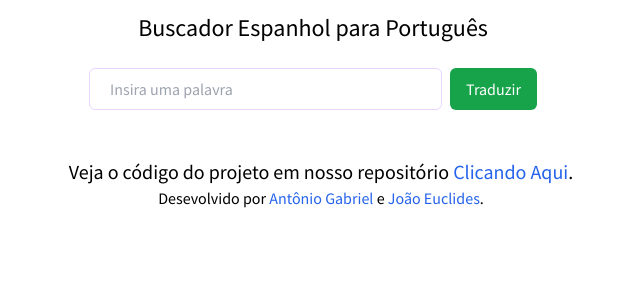
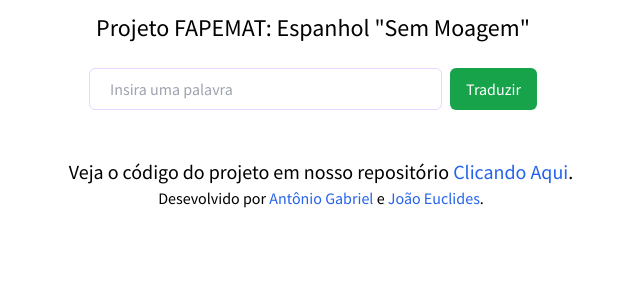
Before and after one commit to maccuci/search-engine, a React (Vite) app: page / in a window 1280 px wide. Shown: the top 300 px of the page, without its empty margins (327-967 px from the left). Built offline with nearby package versions, Linux system fonts and the light colour scheme.

Commit message:
editing title

```diff
--- a/src/components/translate.tsx
+++ b/src/components/translate.tsx
@@ -200,7 +200,7 @@ const Translate = () => {
 
     return (
         <>
-            <h1 className="text-center text-2xl mt-3">Buscador Espanhol para Português</h1>
+            <h1 className="text-center text-2xl mt-3">Projeto FAPEMAT: Espanhol "Sem Moagem"</h1>
             <div className="flex justify-center mt-6">
                 <div className="flex w-full max-w-md">
                     <input
```
